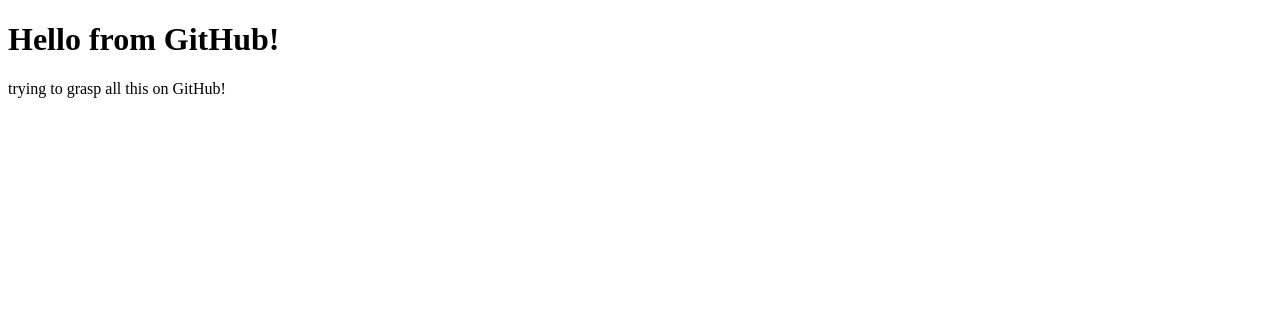
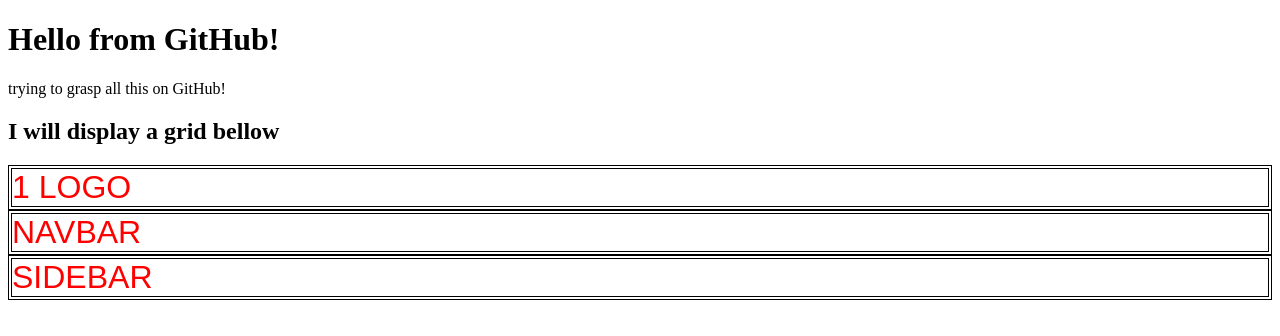
Before and after one commit to Butler2001/myproject, a plain HTML site: page index.html in a window 1280 px wide. Drawn offline with Linux system fonts and the light colour scheme.

Commit message:
Edited grid into website

```diff
--- a/index.html
+++ b/index.html
@@ -8,5 +8,15 @@
 <body>
   <h1>Hello from GitHub!</h1>
   <p>trying to grasp all this on GitHub!</p>
+  <h2> I will display a grid bellow </h2>
+
+
+	<div class="grid_container">
+		<div class="grid-box-1">1 LOGO </div>
+		<div class="grid-box-2"> NAVBAR</div>
+		<div class="grid-box-2"> SIDEBAR</div>
+
+
+
 </body>
 </html>
--- a/style.css
+++ b/style.css
@@ -0,0 +1,11 @@
+.grid_container > div {
+	border: 4px black double;
+	font-family: sans-serif;
+	font-size: 32px;
+	color: red;
+
+.gird_container{
+	display: grid;
+	grid-template-columns:100px 200px 300px;
+	grid-template-rows: 10px 200px 300px;
+	grid-gap:20px;
```
